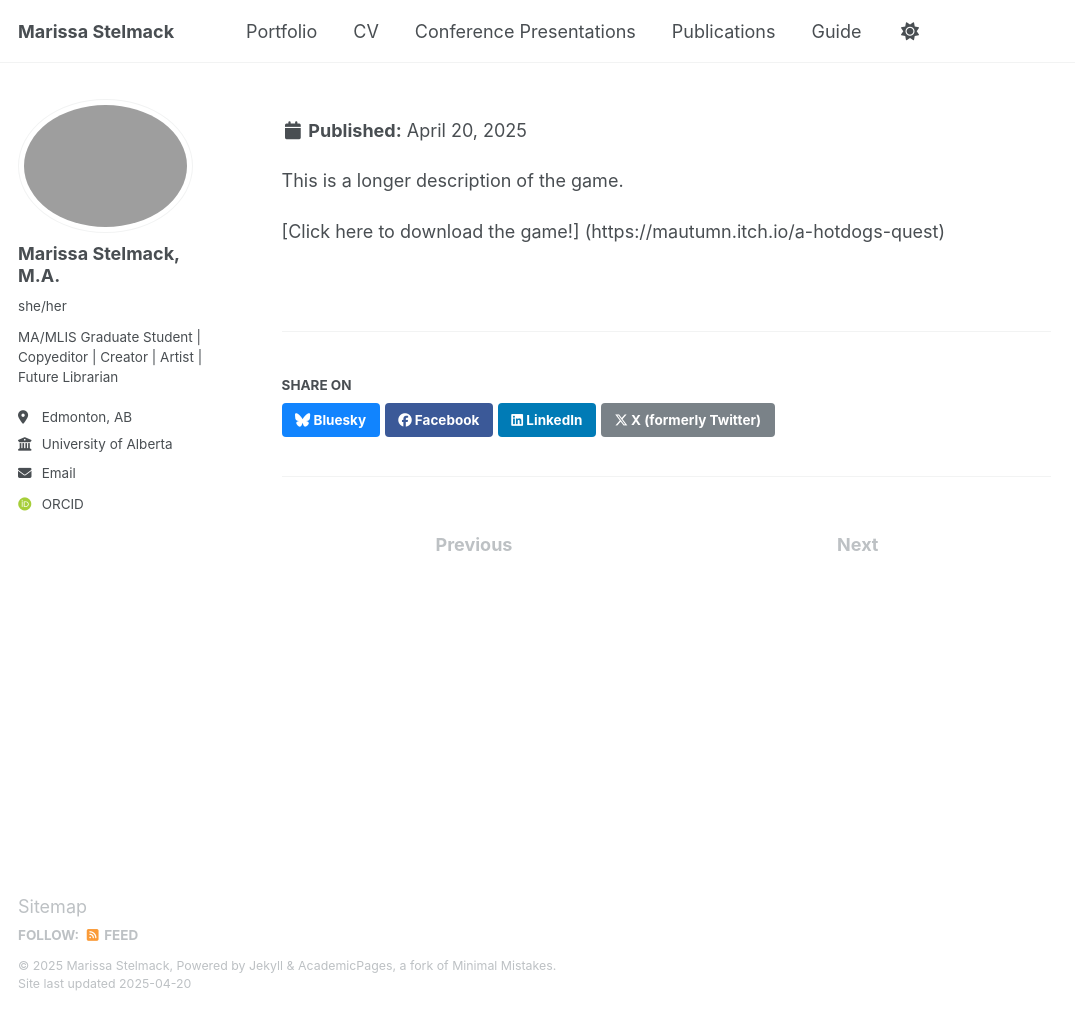
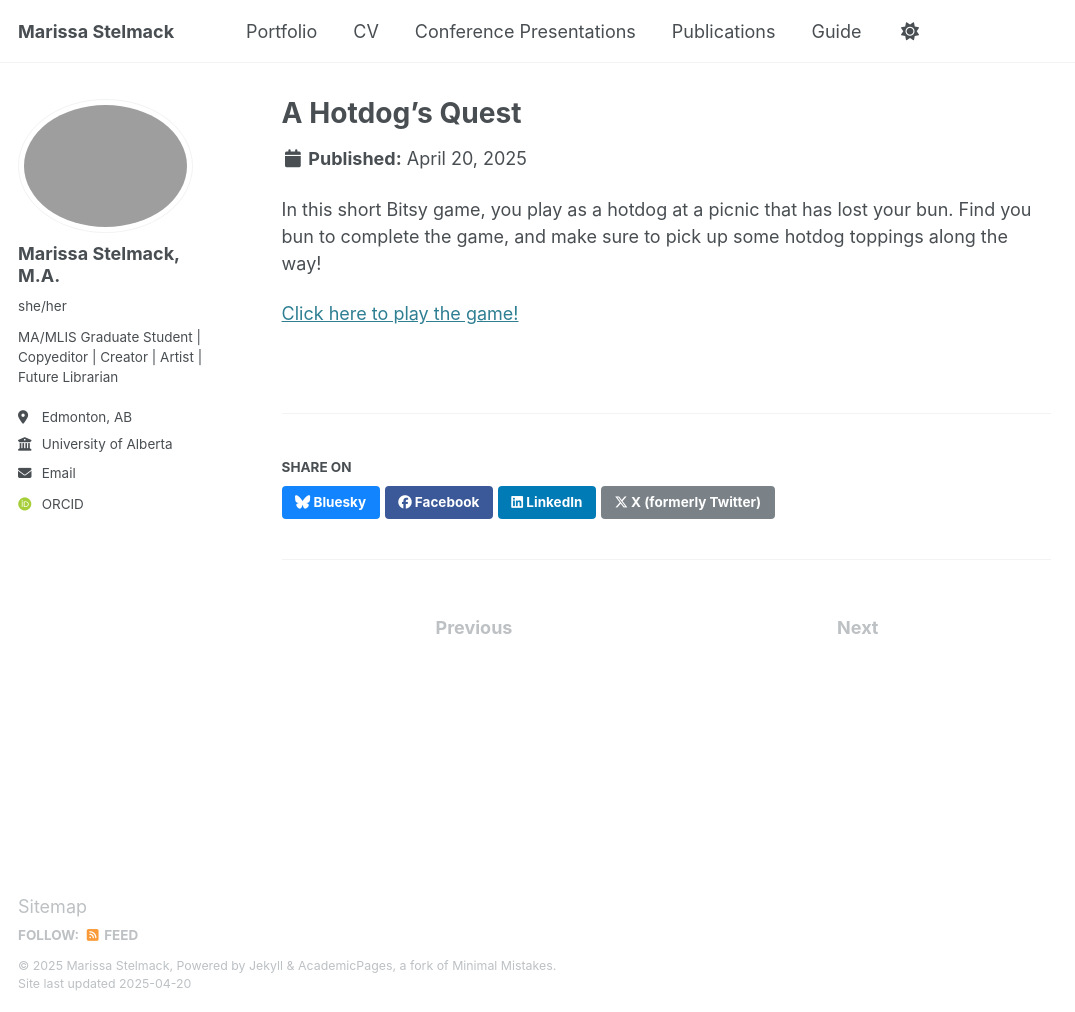
Before and after one commit to mstelmac/about, a Jekyll site: the page built from _portfolio/portfolio-2.md, in a window 1280 px wide and 1012 px high. Shown: the whole window, without its empty margins (0-1075 px from the left). Built offline with Jekyll 4.4.1, drawn with Linux system fonts in a browser that asks for light colours; some web fonts are replaced.

Commit message:
Update portfolio-2.md

```diff
--- a/_portfolio/portfolio-2.md
+++ b/_portfolio/portfolio-2.md
@@ -1,9 +1,9 @@
 ---
-title: "A Hotdog's Quest (Bitsy)"
-excerpt: "You are a hotdog who is searching for their wayward bun!" !(/images/homepage.png)
+title: "A Hotdog's Quest"
+excerpt: "You are a hotdog who is searching for their wayward bun!<br/><img src='/images/hotdog.png'>"
 collection: portfolio
 ---
 
-This is a longer description of the game.
+In this short Bitsy game, you play as a hotdog at a picnic that has lost your bun. Find you bun to complete the game, and make sure to pick up some hotdog toppings along the way!
 
-[Click here to download the game!] (https://mautumn.itch.io/a-hotdogs-quest)
+[Click here to play the game!](https://mautumn.itch.io/a-hotdogs-quest)
```
